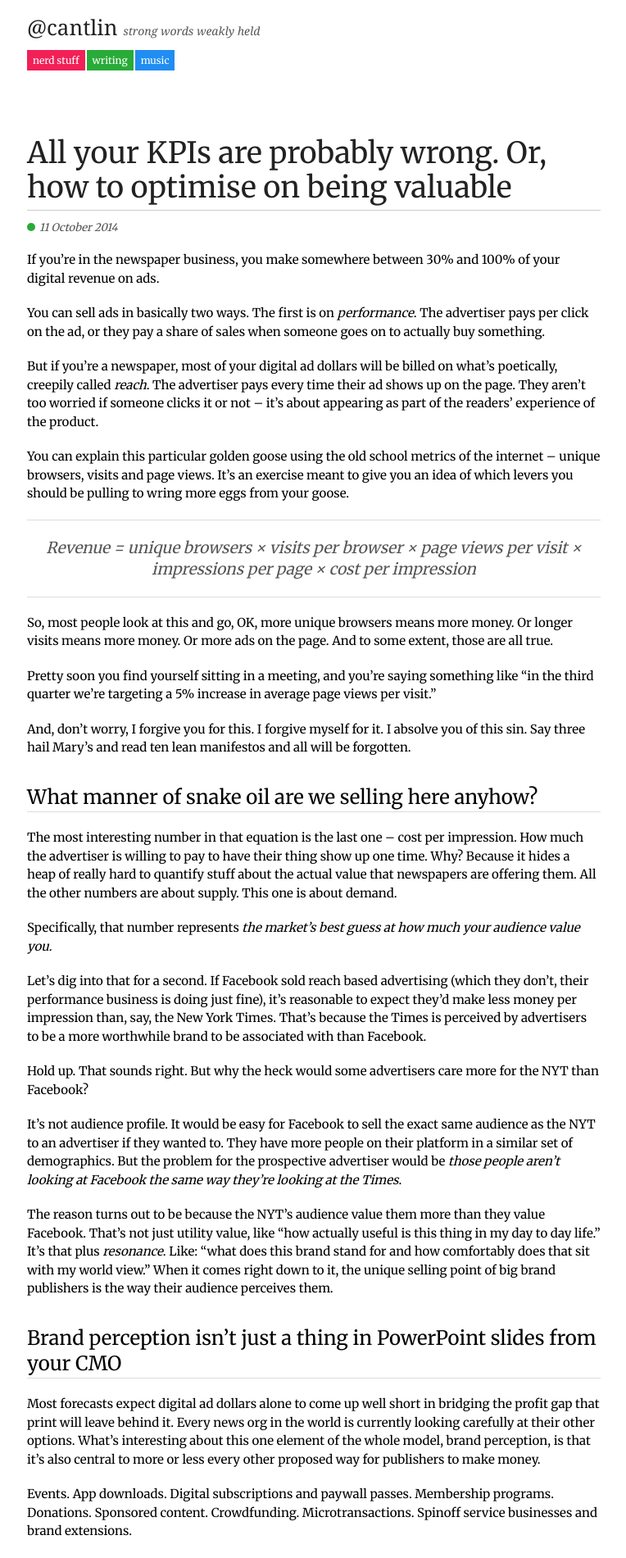
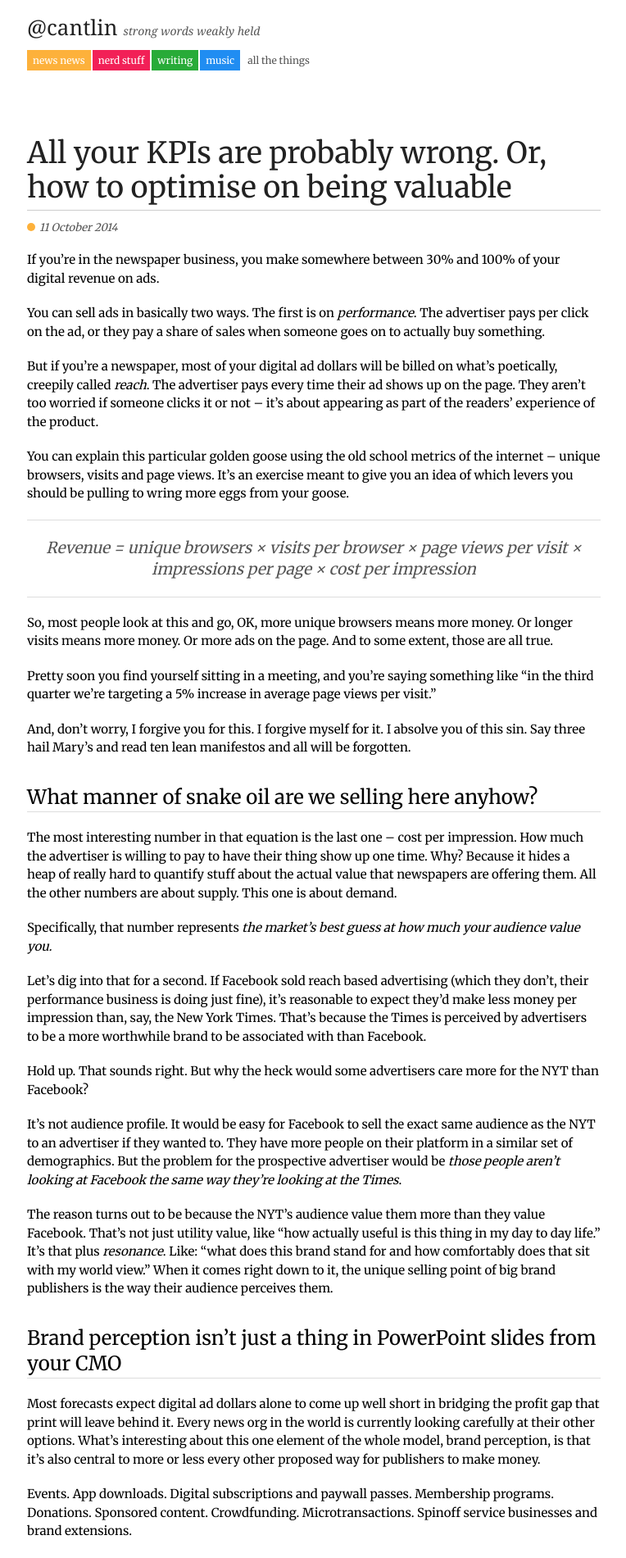
Before and after one commit to cantlin/at.cantl.in, a Jekyll site: the page built from _posts/2014-10-11-brand-equity.md, in a window 1280 px wide. Shown: the top 1901 px of the page at 82% size, without its empty margins (257-1021 px from the left). Built offline with Jekyll 4.4.1, drawn with Linux system fonts in a browser that asks for light colours.

Commit message:
add news-news category

```diff
--- a/_layouts/default.html
+++ b/_layouts/default.html
@@ -6,12 +6,14 @@
 <link href="/feed.xml" rel="alternate" type="application/rss+xml" title="rss2" />
 <link href="/at.css" rel="stylesheet" />
 
-<h1><a href="/">@cantlin</a> <span>strong words weakly held</span></h1>
+<h1><a href="http://cantl.in">@cantlin</a> <span>strong words weakly held</span></h1>
 
 <nav>
-	<a class="nerd-stuff" href="/nerd-stuff">Nerd Stuff</a>
-	<a class="writing" href="/writing">Writing</a>
+	<a class="news-news" href="/news-news">news news</a>
+	<a class="nerd-stuff" href="/nerd-stuff">nerd stuff</a>
+	<a class="writing" href="/writing">writing</a>
 	<a class="music" href="/music">music</a>
+	<a class="home" href="/">all the things</a>
 </nav>
 
 <div id="last-fm" style="display:none;"></div>
--- a/_posts/2014-10-11-brand-equity.md
+++ b/_posts/2014-10-11-brand-equity.md
@@ -1,7 +1,7 @@
 ---
 layout: post
 title: "All your KPIs are probably wrong. Or, how to optimise on being valuable"
-category: writing
+category: news-news
 ---
 
 If you're in the newspaper business, you make somewhere between 30% and 100% of your digital revenue on ads.
--- a/at.css
+++ b/at.css
@@ -100,7 +100,6 @@ nav a {
 	display:block;
 	float:left;
 	padding:5px 7px;
-	background-color:#666;
 	border-left:2px solid #fff;
 }
 
@@ -114,6 +113,12 @@ nav a:last-child {
 
 nav a:first-child {
 	border-left:none;
+	/*padding:5px 7px 5px 0;*/
+	/*color:#555;*/
+}
+
+nav a.home {
+	color:#555;
 }
 
 nav a.nerd-stuff, .circle.nerd-stuff {
@@ -128,6 +133,13 @@ nav a.writing, .circle.writing {
 }
 article.writing a {
 	color:#28ab38;
+}
+
+nav a.news-news, .circle.news-news {
+	background-color:#FDB13B;
+}
+article.news-news a {
+	color:#FDB13B;
 }
 
 nav a.music, .circle.music {
```
Also changed, not shown: _posts/2014-01-08-explanatory-power.md (+1 -1 lines), _posts/2014-05-17-fast-news-slow-news.md (+1 -1 lines).
